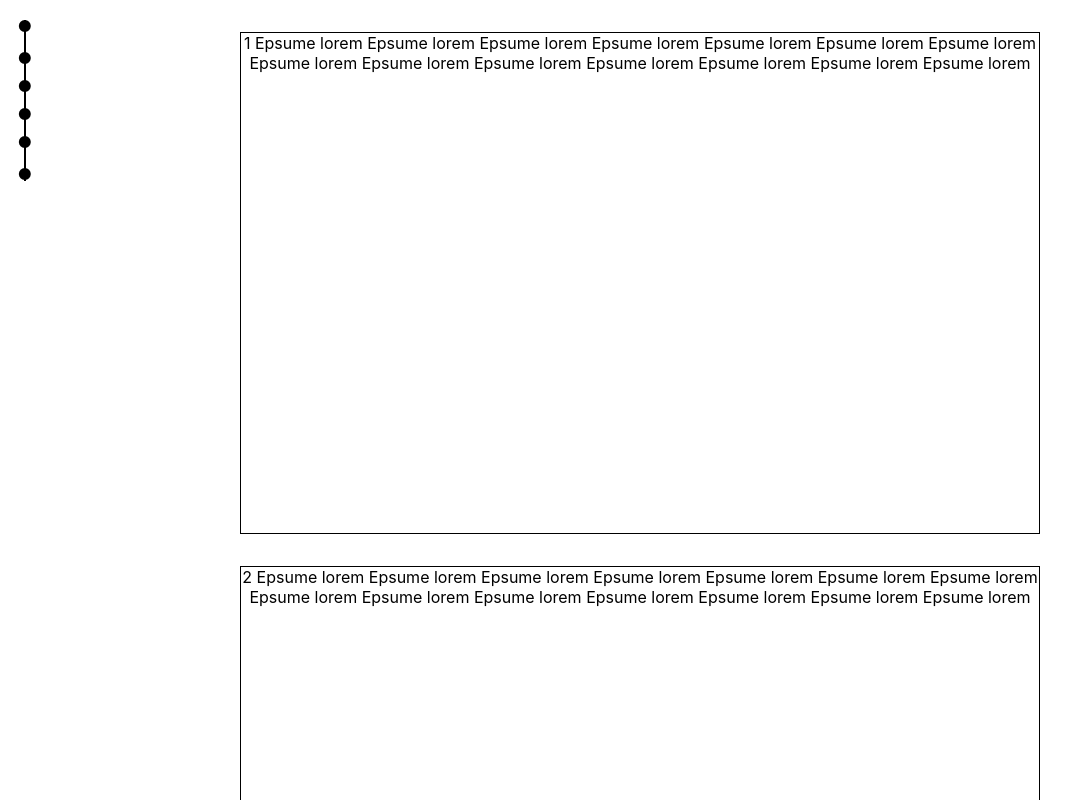
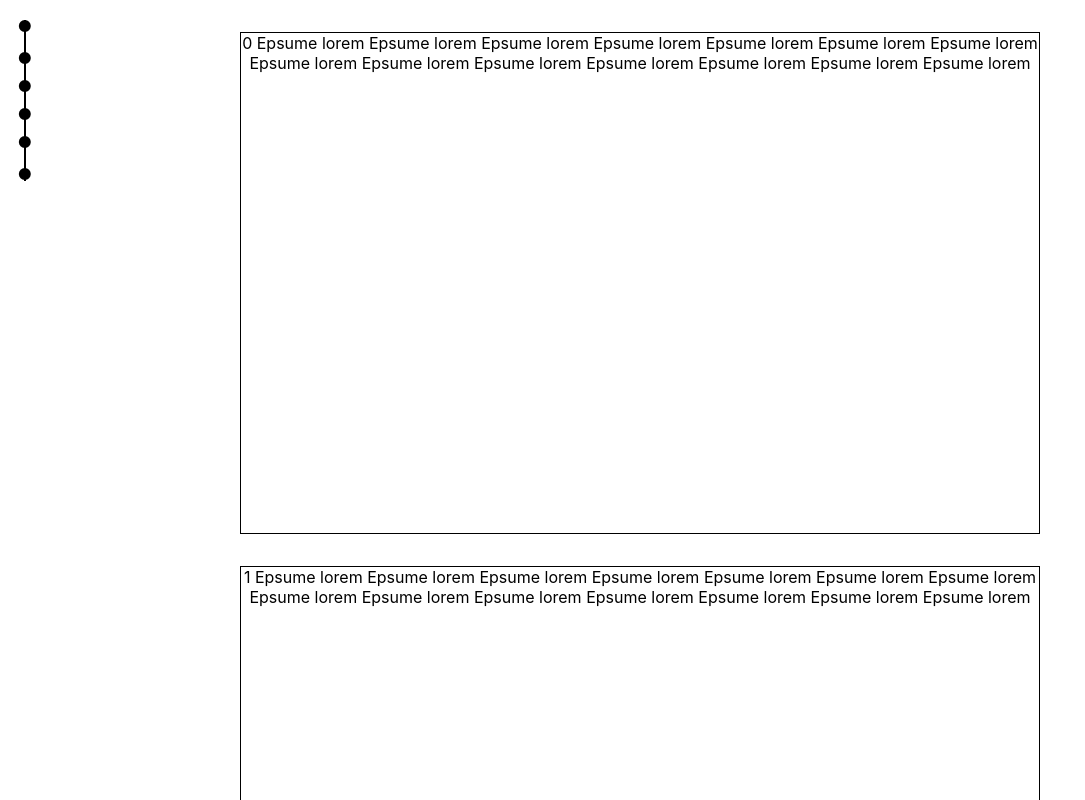
Before and after one commit to unknownpgr/interaction-slide, a React (Create React App) app in the folder src/: page / in a window 1280 px wide. Shown: the whole page, without its empty margins (0-1085 px from the left). Built offline with nearby package versions, Linux system fonts and the light colour scheme.

Commit message:
Extract constants

```diff
--- a/src/src/components/App/App.js
+++ b/src/src/components/App/App.js
@@ -2,6 +2,9 @@ import React, { useRef, useState } from "react";
 import Card from "../Card/Card";
 import "./App.css";
 import Sidebar from "../Sidebar/Sidebar";
+
+const MOVE_FILTER_GAIN = 0.9;
+const QUESTION_NUMBER = 6;
 
 export default function App() {
   const container = useRef();
@@ -10,9 +13,7 @@ export default function App() {
   const [actualScroll, setActualScroll] = useState(0);
 
   const totalHeight = cardContainer.current?.clientHeight;
-  const frameHeight = totalHeight / 6;
-
-  const rate = 0.9;
+  const frameHeight = totalHeight / QUESTION_NUMBER;
 
   let index = Math.floor(scroll / frameHeight);
 
@@ -20,7 +21,9 @@ export default function App() {
     let dest = index * frameHeight;
     if (isNaN(dest)) dest = 0;
     if (Math.abs(dest - actualScroll) > 0.1)
-      setActualScroll(actualScroll * rate + dest * (1 - rate));
+      setActualScroll(
+        actualScroll * MOVE_FILTER_GAIN + dest * (1 - MOVE_FILTER_GAIN)
+      );
   });
 
   const handleScroll = (event) => {
@@ -36,7 +39,7 @@ export default function App() {
   return (
     <div className="app" onWheel={handleScroll}>
       <Sidebar
-        n={6}
+        n={QUESTION_NUMBER}
         c={index}
         onClick={(i) => {
           setScroll(frameHeight * i);
@@ -48,7 +51,7 @@ export default function App() {
           ref={cardContainer}
           style={{ top: -actualScroll }}
         >
-          {[1, 2, 3, 4, 5, 6].map((x) => (
+          {new Array(QUESTION_NUMBER).fill(0).map((_, x) => (
             <Card key={x} index={x}></Card>
           ))}
         </div>
```
